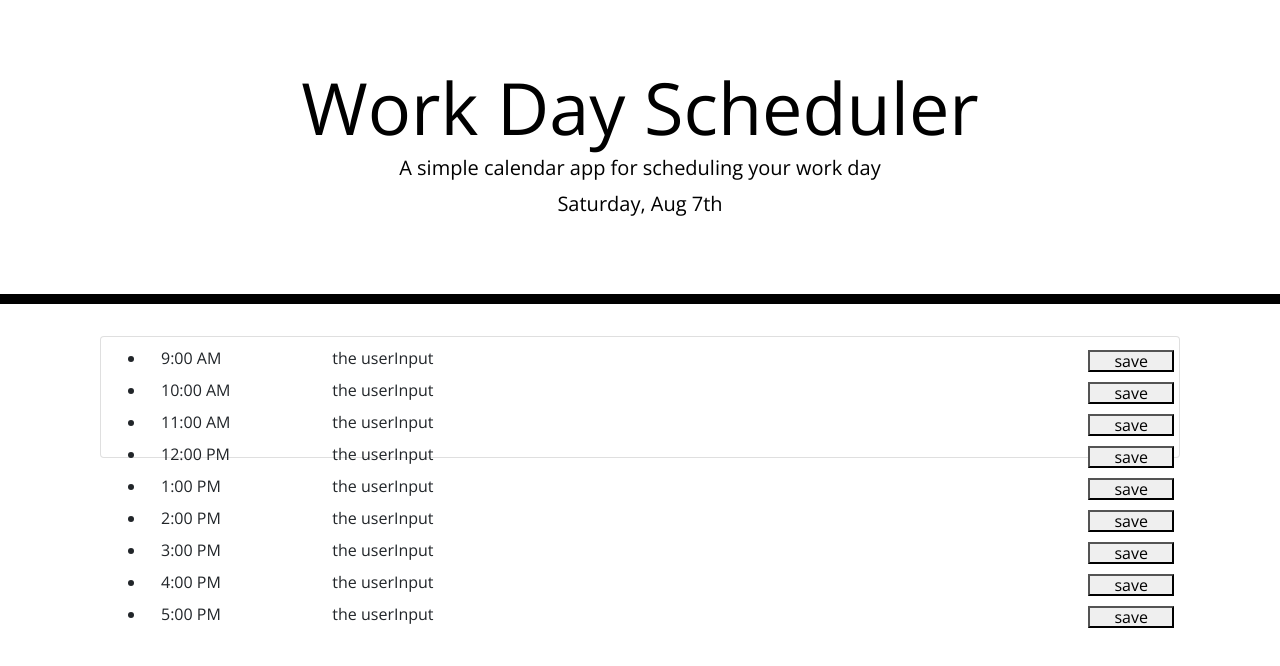
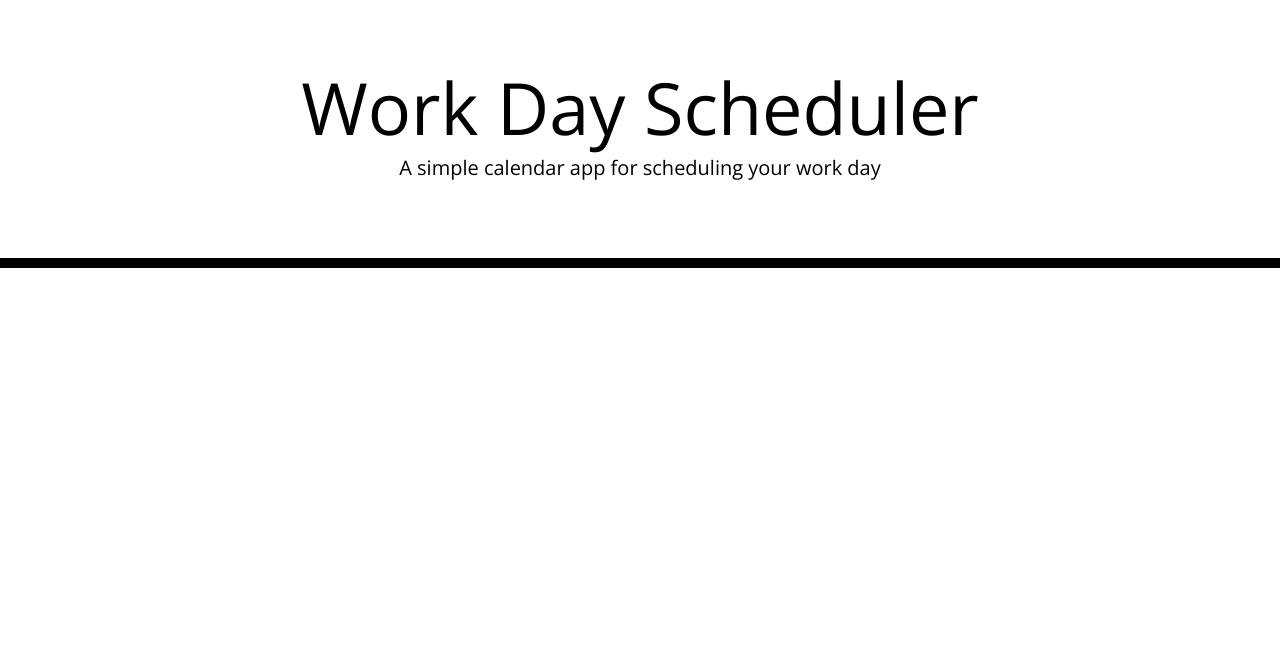
Before and after one commit to alexito24/daily-planner, a plain HTML site: page index.html in a window 1280 px wide. Drawn offline with nearby package versions, Linux system fonts and the light colour scheme; files that its build step writes are made by us from their sources.

Commit message:
Add files via upload

```diff
--- a/index.html
+++ b/index.html
@@ -1,27 +1,15 @@
 <!DOCTYPE html>
 <html lang="en">
+
 <head>
   <meta charset="UTF-8" />
   <meta name="viewport" content="width=device-width, initial-scale=1.0" />
   <meta http-equiv="X-UA-Compatible" content="ie=edge" />
-    <link
-      rel="stylesheet"
-      href="https://stackpath.bootstrapcdn.com/bootstrap/4.3.1/css/bootstrap.min.css"
-    />
-    <link
-      rel="stylesheet"
-      href="https://use.fontawesome.com/releases/v5.8.1/css/all.css"
-      integrity="sha384-50oBUHEmvpQ+1lW4y57PTFmhCaXp0ML5d60M1M7uH2+nqUivzIebhndOJK28anvf"
-      crossorigin="anonymous"
-    />
-    <link
-      href="https://fonts.googleapis.com/css?family=Open+Sans&display=swap"
-      rel="stylesheet"
-    />
-    <link rel="stylesheet" href="style.css" />
-    <script type="text/javascript"
-    src="https://cdnjs.cloudflare.com/ajax/libs/moment.js/2.27.0/moment.min.js"
-    ></script>
+  <link rel="stylesheet" href="https://stackpath.bootstrapcdn.com/bootstrap/4.3.1/css/bootstrap.min.css" />
+  <link rel="stylesheet" href="https://use.fontawesome.com/releases/v5.8.1/css/all.css"
+    integrity="sha384-50oBUHEmvpQ+1lW4y57PTFmhCaXp0ML5d60M1M7uH2+nqUivzIebhndOJK28anvf" crossorigin="anonymous" />
+  <link href="https://fonts.googleapis.com/css?family=Open+Sans&display=swap" rel="stylesheet" />
+  <link rel="stylesheet" href="./assets/css/style.css" />
   <title>Work Day Scheduler</title>
 </head>
 
@@ -33,44 +21,11 @@
   </header>
   <div class="container">
     <!-- Timeblocks go here -->
-      <div id="time-block" class="container">
-        <div class="list-group-item">
-          <ul class="row align-items-start">
-            <li id="d1" class="col-2">An item</li>
-            <p id="userInput1" class="col-9">the userInput</p>
-            <button id="saveBtn1" class="col-1">save</button>
-            <li id="d2" class="col-2">A second item</li>
-            <p id="userInput2" class="col-9">the userInput</p>
-            <button id="saveBtn2" class="col-1">save</button>
-            <li id="d3" class="col-2">A third item</li>
-            <p id="userInput3" class="col-9">the userInput</p>
-            <button id="saveBtn3" class="col-1">save</button>
-            <li id="d4" class="col-2">An item</li>
-            <p id="userInput4" class="col-9">the userInput</p>
-            <button id="saveBtn4" class="col-1">save</button>
-            <li id="d5" class="col-2">A second item</li>
-            <p id="userInput5" class="col-9">the userInput</p>
-            <button id="saveBtn5" class="col-1">save</button>
-            <li id="d6" class="col-2">A third item</li>
-            <p id="userInput6" class="col-9">the userInput</p>
-            <button id="saveBtn6" class="col-1">save</button>
-            <li id="d7" class="col-2">An item</li>
-            <p id="userInput7" class="col-9">the userInput</p>
-            <button id="saveBtn7" class="col-1">save</button>
-            <li id="d8" class="col-2">A second item</li>
-            <p id="userInput8" class="col-9">the userInput</p>
-            <button id="saveBtn8" class="col-1">save</button>
-            <li id="d9" class="col-2">A third item</li>
-            <p id="userInput9" class="col-9">the userInput</p>
-            <button id="saveBtn9" class="col-1">save</button>
-          </ul>
-        </div>
-      </div>
   </div>
 
-    <script src="https://cdnjs.cloudflare.com/ajax/libs/jquery/3.2.1/jquery.min.js"></script>
+  <script src="https://code.jquery.com/jquery-3.4.1.min.js"></script>
   <script src="https://cdnjs.cloudflare.com/ajax/libs/moment.js/2.24.0/moment.min.js"></script>
-    <script src="script.js"></script>
+  <script src="./assets/js/script.js"></script>
 </body>
+
 </html>
-<!-- class="card" style="width: 18rem; -->
```
Lines whose indentation alone changed are shown as unchanged.
